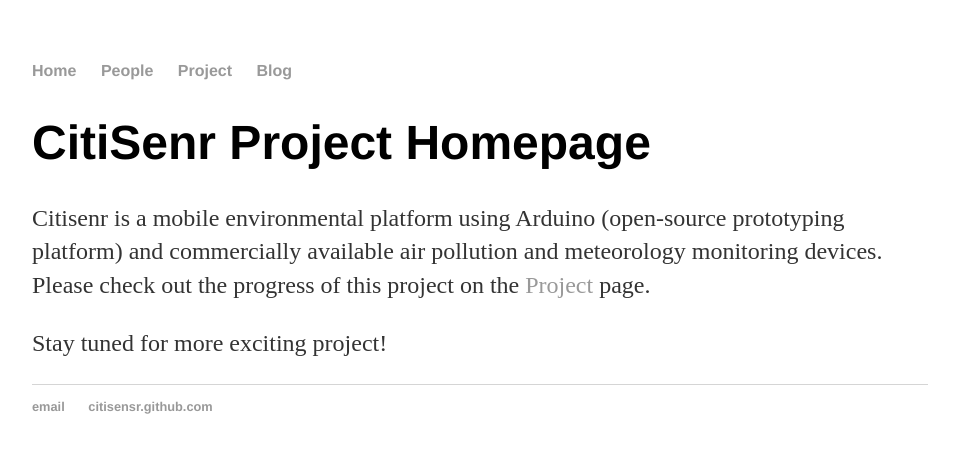
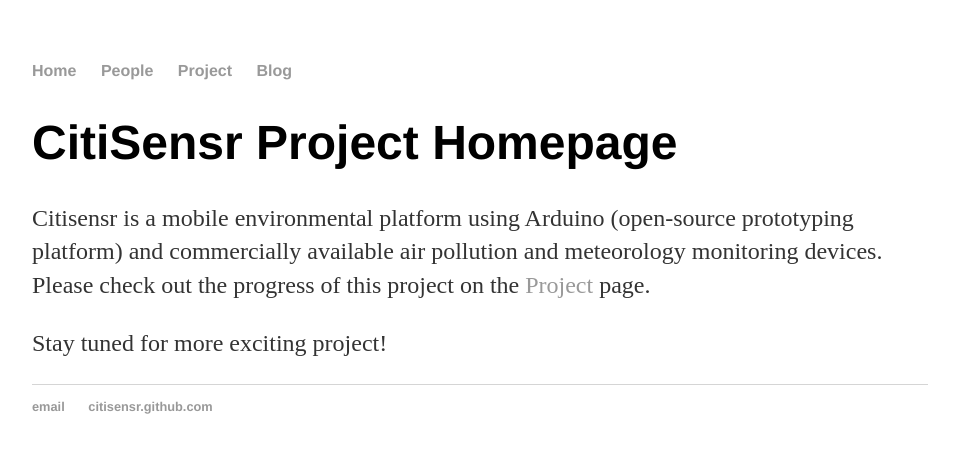
Before and after one commit to citisensr/citisensr, a Jekyll site: the page built from index.html, in a window 1280 px wide. Shown: the top 453 px of the page, without its empty margins (160-1119 px from the left). Built offline with Jekyll 4.4.1, drawn with Linux system fonts in a browser that asks for light colours.

Commit message:
Update index.html

```diff
--- a/index.html
+++ b/index.html
@@ -3,8 +3,8 @@
 title: CitiSenr Project Homepage
 ---
 <div class="blurb">
-	<h1>CitiSenr Project Homepage</h1>
-	<p>Citisenr is a mobile environmental platform using Arduino (open-source prototyping platform) and commercially available air pollution and meteorology monitoring devices.
+	<h1>CitiSensr Project Homepage</h1>
+	<p>Citisensr is a mobile environmental platform using Arduino (open-source prototyping platform) and commercially available air pollution and meteorology monitoring devices.
 	Please check out the progress of this project on the <a href="/project">Project</a> page.</p>
 	<p> Stay tuned for more exciting project!</p>
 </div><!-- /.blurb -->
```
